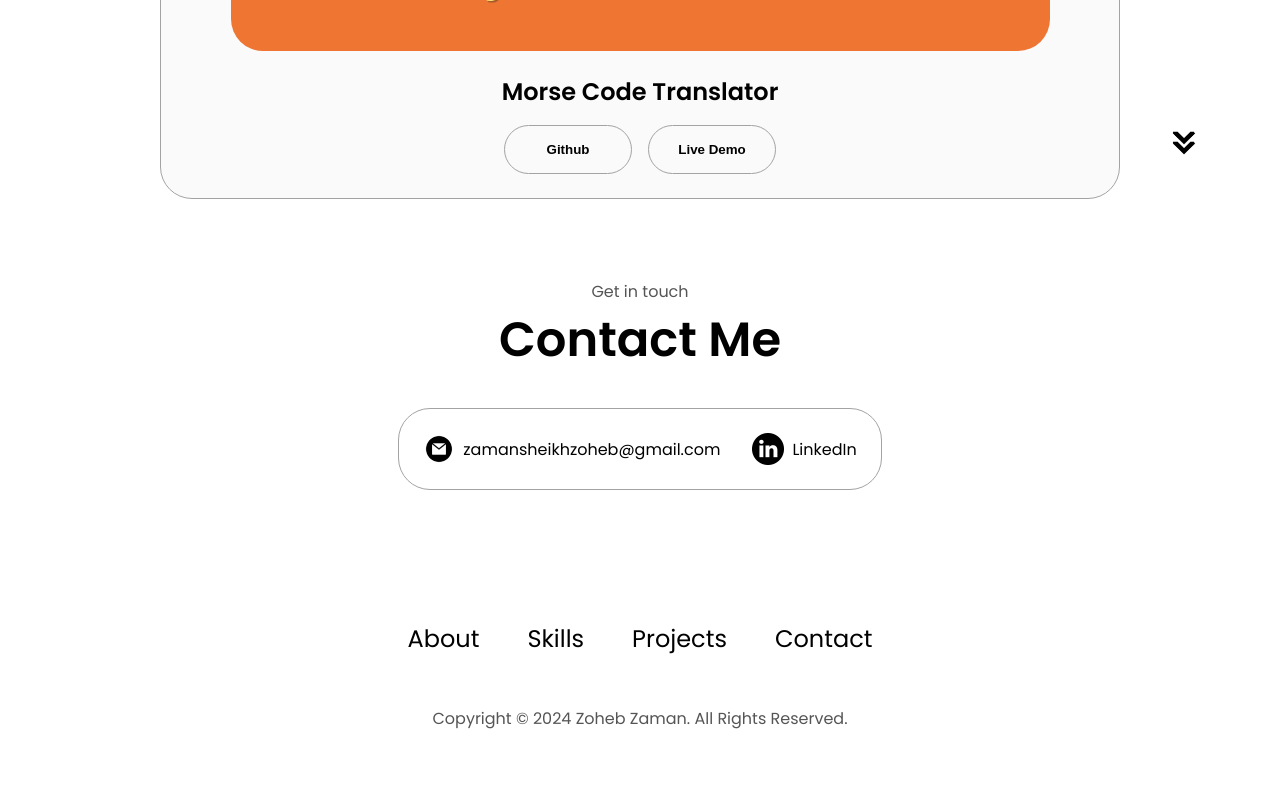
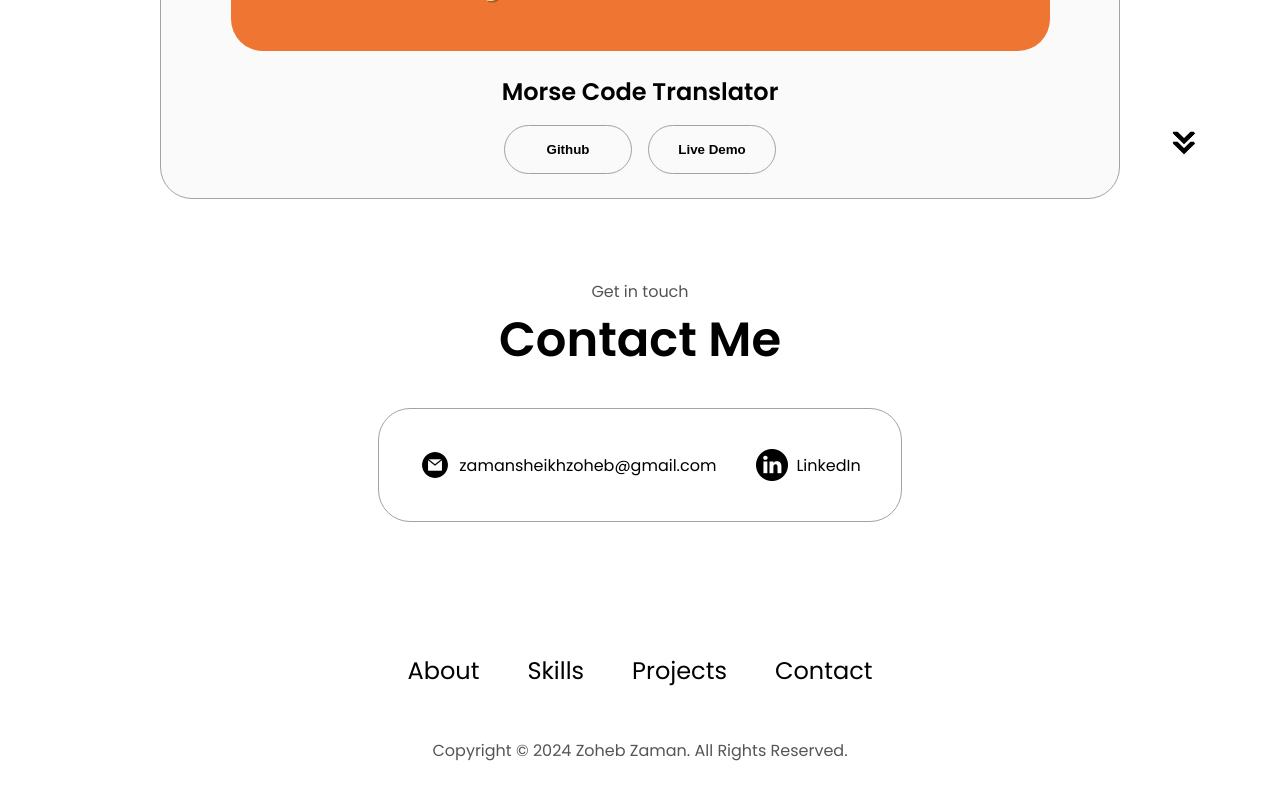
Before and after one commit to zohebzaman12/portfolio, a React (Create React App) app: page / in a window 1280 px wide. Shown: the part 4226-5026 px from the top of the page. Before the commit the page ends 5004 px from the top, so only its background shows below. Built offline with nearby package versions, Linux system fonts and the light colour scheme; the HTML template or start-up script is replaced by a standard one.

Commit message:
fixed issues

```diff
--- a/src/App.css
+++ b/src/App.css
@@ -257,6 +257,7 @@ article {
 
 /* CONTACT */
 
+
 #contact {
   display: flex;
   justify-content: center;
@@ -264,7 +265,7 @@ article {
   height: 70vh;
 }
 
-.contact-info-container {
+.contact-info-upper-container {
   display: flex;
   justify-content: center;
   border-radius: 2rem;
@@ -273,6 +274,14 @@ article {
   background: (250, 250, 250);
   margin: 2rem auto;
   padding: 0.5rem;
+}
+
+.contact-info-container {
+  display: flex;
+  align-items: center;
+  justify-content: center;
+  gap: 0.5rem;
+  margin: 1rem;
 }
 
 .contact-info {
--- a/src/Components/Sections/Contact.js
+++ b/src/Components/Sections/Contact.js
@@ -7,7 +7,7 @@ const Contact = () => {
     <section id="contact">
       <p className="section__text__p1">Get in touch</p>
       <h1 className="title">Contact Me</h1>
-
+      <div class="contact-info-upper-container">
       <div className="contact-info-container">
         <div className="contact-info">
           <img src={emailIcon} className="icon" alt="Email icon" />
@@ -20,10 +20,12 @@ const Contact = () => {
         <div className="contact-info">
           <img src={linkedinIcon} className="icon" alt="LinkedIn icon" />
           <p>
-            <a href="https://www.linkedin.com">LinkedIn</a>
+            <a href="https://www.linkedin.com/in/zoheb-zaman-sheikh">LinkedIn</a>
           </p>
         </div>
       </div>
+      </div>
+
     </section>
   );
 };
```
